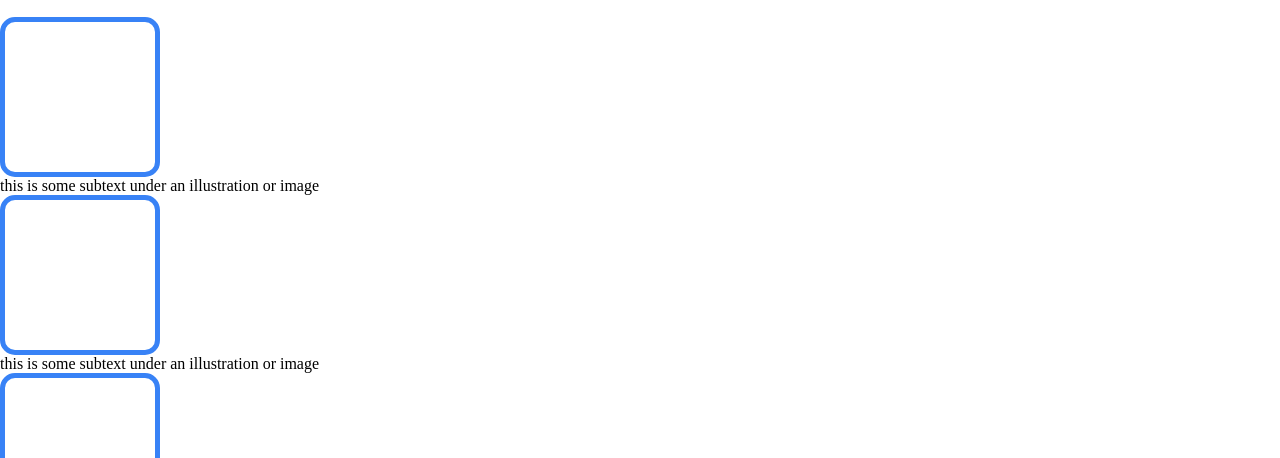
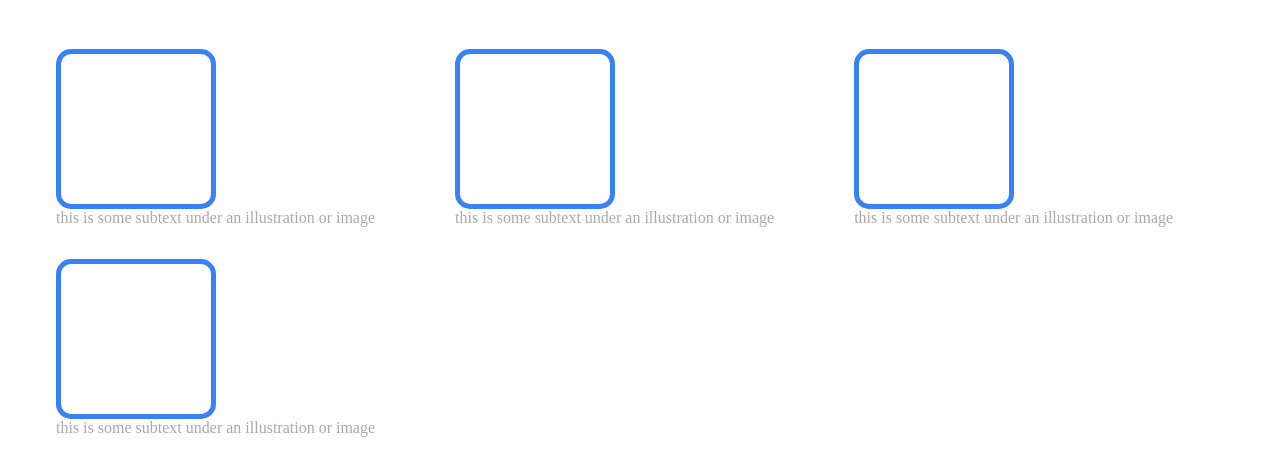
Before and after one commit to markmunir/landing-page, a plain HTML site: page index.html in a window 1280 px wide. Shown: the part 494-952 px from the top of the page. Drawn offline with Linux system fonts and the light colour scheme.

Commit message:
Add flex wrap to boxes
Boxes and captions were added with flex wrap and
cards were changed from individual units to figures

```diff
--- a/index.html
+++ b/index.html
@@ -26,15 +26,29 @@
 
         <div class="header2">Some random information.</div>
 
-
+        <div class="container">
+            <figure>
                 <div class="box">xxx</div>
                 <div class="card">this is some subtext under an illustration or image</div>
+            </figure>
+
+            <figure>
                 <div class="box">xxx</div>
                 <div class="card">this is some subtext under an illustration or image</div>
+            </figure>
+
+            <figure>
                 <div class="box">xxx</div>
                 <div class="card">this is some subtext under an illustration or image</div>
+            </figure>
+
+            <figure>
                 <div class="box">xxx</div>
                 <div class="card">this is some subtext under an illustration or image</div>
+            </figure>
+        </div>
+
+
 
         <div class="quote">
             This is an inspiring quote, or a testimonial from a customer. Maybe it's just filling up space,
--- a/styles.css
+++ b/styles.css
@@ -51,6 +51,22 @@ button {
     margin: 20px;
 }
 
+figure {
+    display: flex;
+    flex-flow: column;
+}
+
+.card {
+    align-self: flex-start;
+    color: darkgray;
+}
+
+.container {
+    padding: 16px;
+    display: flex;
+    flex-wrap: wrap;
+}
+
 .box {
     background-color: white;
     width: 50px;
```
Lines whose indentation alone changed are shown as unchanged.
